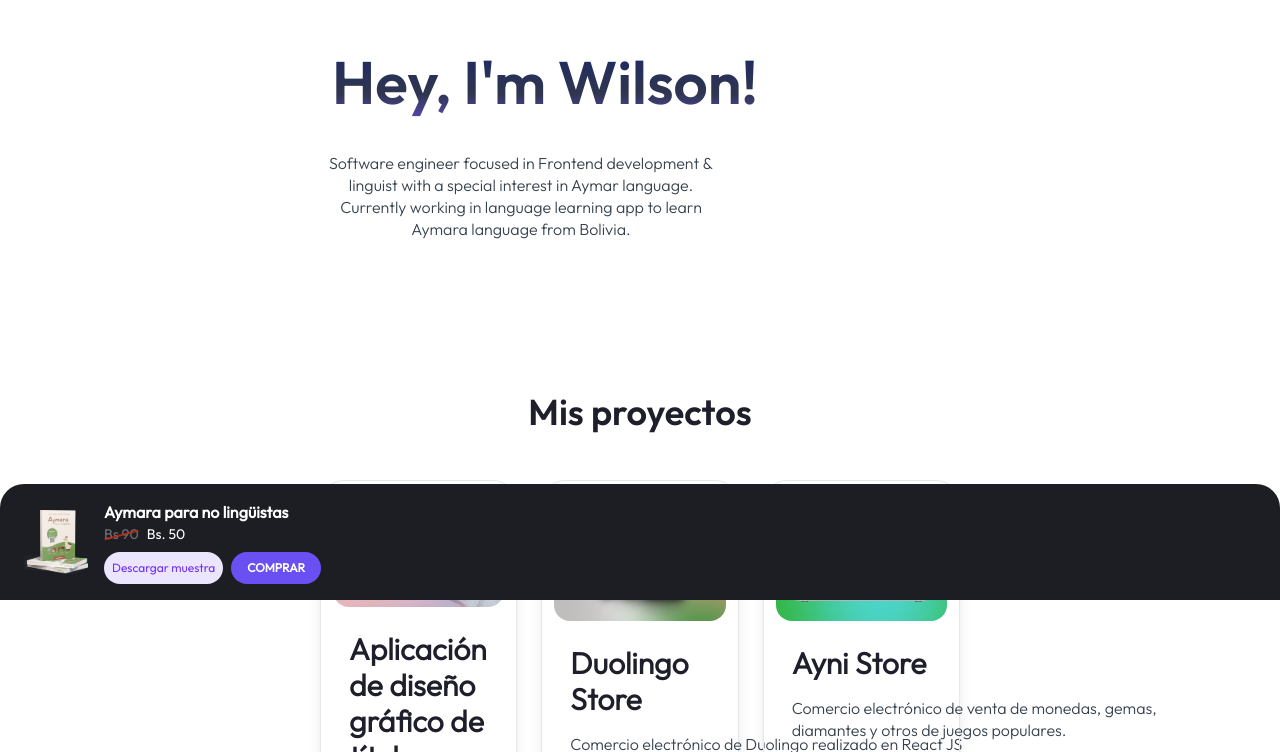
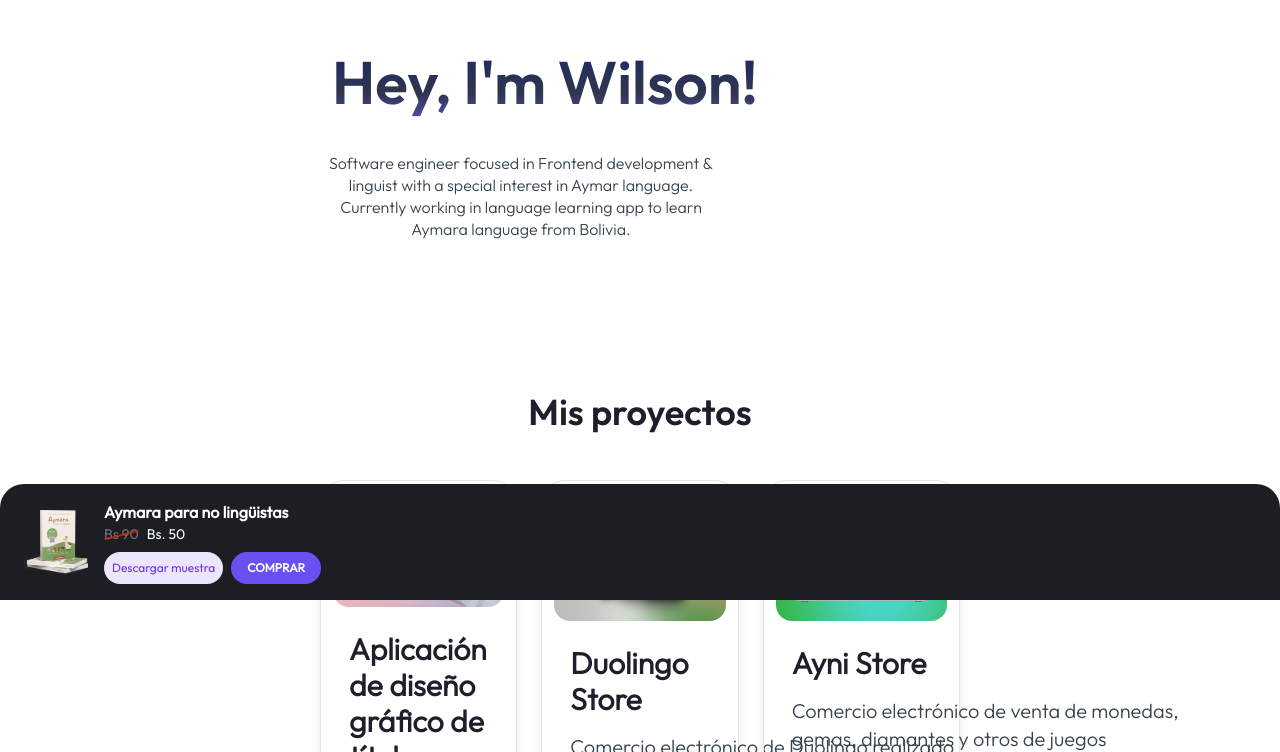
Before and after one commit to wilsonquispealanoca/wilsonquispe.io, a Next.js app: page / in a window 1280 px wide. Shown: the part 200-952 px from the top of the page. Built offline with nearby package versions, Linux system fonts and the light colour scheme.

Commit message:
UPDATE: font size

```diff
--- a/styles/globals.css
+++ b/styles/globals.css
@@ -713,7 +713,7 @@ blockquote:before {
 }
 
 .paragraph {
-  @apply lg:w-[450px] font-outfitlight text-base leading-snug break-words mt-4 lg:pr-12 text-secondary-text;
+  @apply lg:w-[450px] font-outfitlight text-xl leading-snug break-words mt-4 lg:pr-12 text-secondary-text;
 }
 
 .two-images {
```
